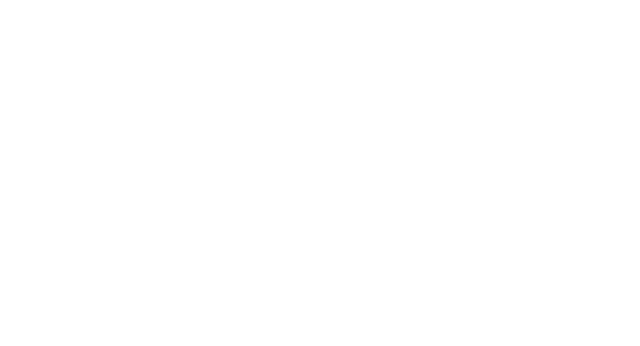
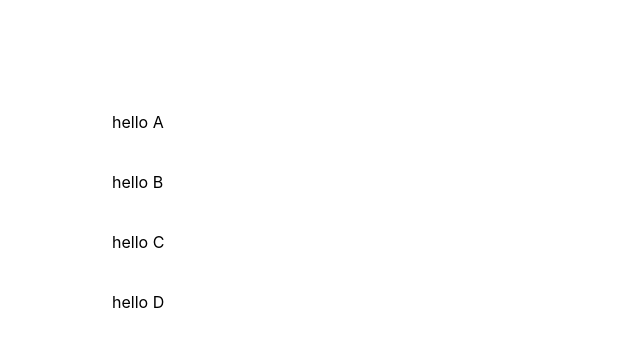
Before and after one commit to behoney/study_react_redux_sass, a React (Create React App) app: page / in a window 1280 px wide. Shown: the top 346 px of the page, without its empty margins (0-640 px from the left). Built offline with nearby package versions, Linux system fonts and the light colour scheme.

Commit message:
[add] ~ 2.4

```diff
--- a/src/CH2.jsx
+++ b/src/CH2.jsx
@@ -1,11 +1,19 @@
 import React, { useState, useEffect, useRef } from 'react'
 import "./CH2.scss"
 
+const Welcome = (props) => {
+    return (<div>
+        hello {props.name}
+    </div>)
+}
 
 function CH2() {
 
     return (<>
-
+        <Welcome name="A"></Welcome>
+        <Welcome name="B"></Welcome>
+        <Welcome name="C"></Welcome>
+        <Welcome name="D"></Welcome>
     </>)
 }
 
```
